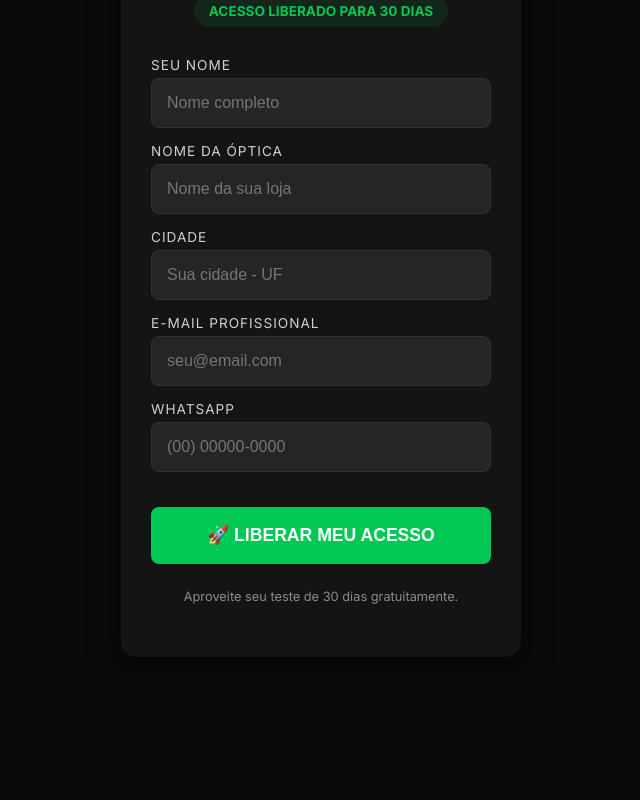
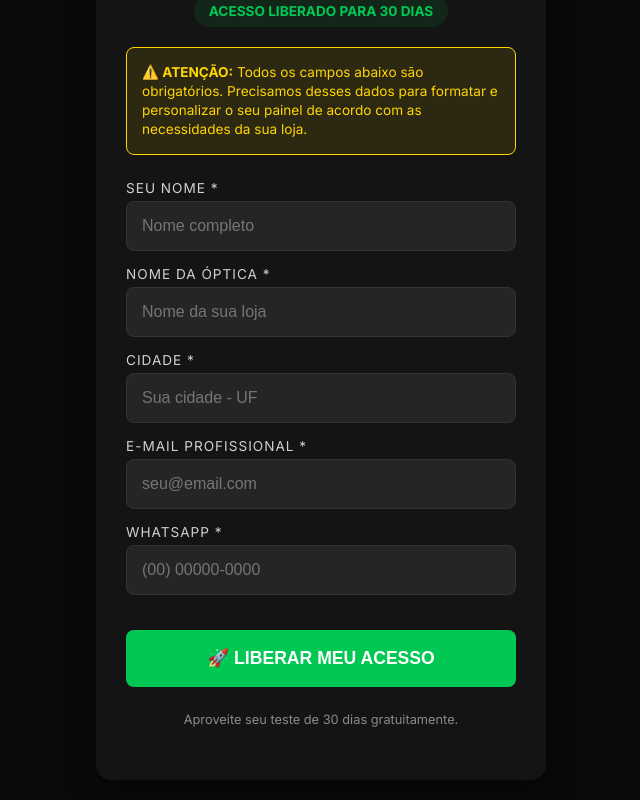
Before and after one commit to mestreemoptica-crypto/cadastro, a plain HTML site: page index.html in a window 1280 px wide. Shown: the part 148-948 px from the top of the page, without its empty margins (319-959 px from the left). Before the commit the page ends 825 px from the top, so only its background shows below. Drawn offline with Linux system fonts and the light colour scheme.

Commit message:
Update index.html

```diff
--- a/index.html
+++ b/index.html
@@ -12,6 +12,7 @@
             --card: #141414;
             --text: #FFFFFF;
             --input: #252525;
+            --warning: #FFD600;
         }
 
         * { box-sizing: border-box; }
@@ -30,7 +31,7 @@
 
         .login-container {
             width: 100%;
-            max-width: 400px;
+            max-width: 450px;
             background-color: var(--card);
             padding: 40px 30px;
             border-radius: 15px;
@@ -53,7 +54,20 @@
             border-radius: 50px;
             font-size: 0.85rem;
             font-weight: bold;
-            margin-bottom: 30px;
+            margin-bottom: 20px;
+        }
+
+        /* FRASE DE ATENÇÃO */
+        .attention-box {
+            background-color: rgba(255, 214, 0, 0.1);
+            border: 1px solid var(--warning);
+            color: var(--warning);
+            padding: 15px;
+            border-radius: 8px;
+            font-size: 0.85rem;
+            margin-bottom: 25px;
+            text-align: left;
+            line-height: 1.4;
         }
 
         .form-group {
@@ -84,6 +98,11 @@
 
         input:focus {
             border-color: var(--primary);
+        }
+
+        /* Estilo visual para campos obrigatórios nativos do navegador */
+        input:invalid:focus {
+            border-color: #ff5252;
         }
 
         .btn-access {
@@ -120,29 +139,33 @@
             <div class="badge">ACESSO LIBERADO PARA 30 DIAS</div>
         </header>
 
+        <div class="attention-box">
+            <strong>⚠️ ATENÇÃO:</strong> Todos os campos abaixo são obrigatórios. Precisamos desses dados para formatar e personalizar o seu painel de acordo com as necessidades da sua loja.
+        </div>
+
         <form id="accessForm">
             <div class="form-group">
-                <label>Seu Nome</label>
+                <label>Seu Nome *</label>
                 <input type="text" id="nome" placeholder="Nome completo" required>
             </div>
 
             <div class="form-group">
-                <label>Nome da Óptica</label>
+                <label>Nome da Óptica *</label>
                 <input type="text" id="otica" placeholder="Nome da sua loja" required>
             </div>
 
             <div class="form-group">
-                <label>Cidade</label>
+                <label>Cidade *</label>
                 <input type="text" id="cidade" placeholder="Sua cidade - UF" required>
             </div>
 
             <div class="form-group">
-                <label>E-mail Profissional</label>
+                <label>E-mail Profissional *</label>
                 <input type="email" id="email" placeholder="seu@email.com" required>
             </div>
 
             <div class="form-group">
-                <label>WhatsApp</label>
+                <label>WhatsApp *</label>
                 <input type="tel" id="telefone" placeholder="(00) 00000-0000" required>
             </div>
 
@@ -156,7 +179,6 @@
         document.getElementById('accessForm').addEventListener('submit', function(e) {
             e.preventDefault();
 
-            // Coletando os dados
             const nome = document.getElementById('nome').value;
             const otica = document.getElementById('otica').value;
             const cidade = document.getElementById('cidade').value;
@@ -165,18 +187,17 @@
 
             const numeroZap = "5541996509734";
 
-            // Formatando a mensagem para o WhatsApp
             const mensagem = encodeURIComponent(
-                `*SOLICITAÇÃO DE ACESSO - PAINEL ALTA PERFORMANCE*\n\n` +
+                `*NOVA SOLICITAÇÃO DE ACESSO*\n` +
+                `*Painel Alta Performance (30 Dias)*\n\n` +
                 `*Consultor:* ${nome}\n` +
                 `*Óptica:* ${otica}\n` +
                 `*Cidade:* ${cidade}\n` +
                 `*E-mail:* ${email}\n` +
                 `*Telefone:* ${telefone}\n\n` +
-                `_Gostaria de liberar meus 30 dias de teste grátis._`
+                `_Favor formatar o painel para esta unidade._`
             );
 
-            // Redirecionando para o WhatsApp
             window.open(`https://api.whatsapp.com/send?phone=${numeroZap}&text=${mensagem}`, '_blank');
         });
     </script>
```
